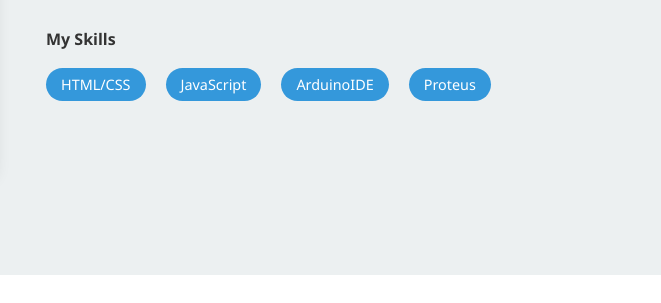
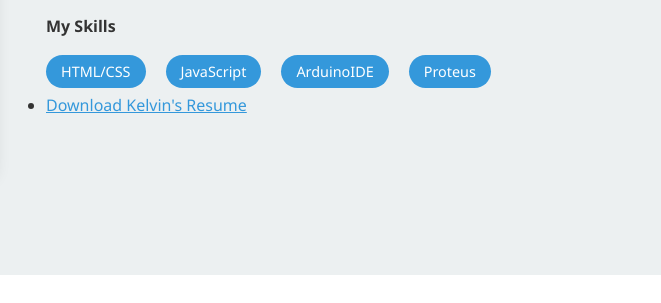
Before and after one commit to Tindah01/Tindah-portfolio, a plain HTML site: page index.html in a window 1280 px wide. Shown: the part 1295-1598 px from the top of the page, 619-1280 px from the left. Drawn offline with Linux system fonts and the light colour scheme.

Commit message:
Update index.html

```diff
--- a/index.html
+++ b/index.html
@@ -60,6 +60,10 @@
                         <span class="skill-tag">Proteus</span>
 
                     </div>
+                    <ul>
+    <li><a href="docs/Kelvin .M .Kisilu.CV.pdf" download="Kelvin_Kisilu_CV.pdf">Download Kelvin's Resume</a></li>
+</ul>
+
                 </div>
             </div>
         </div>
```
